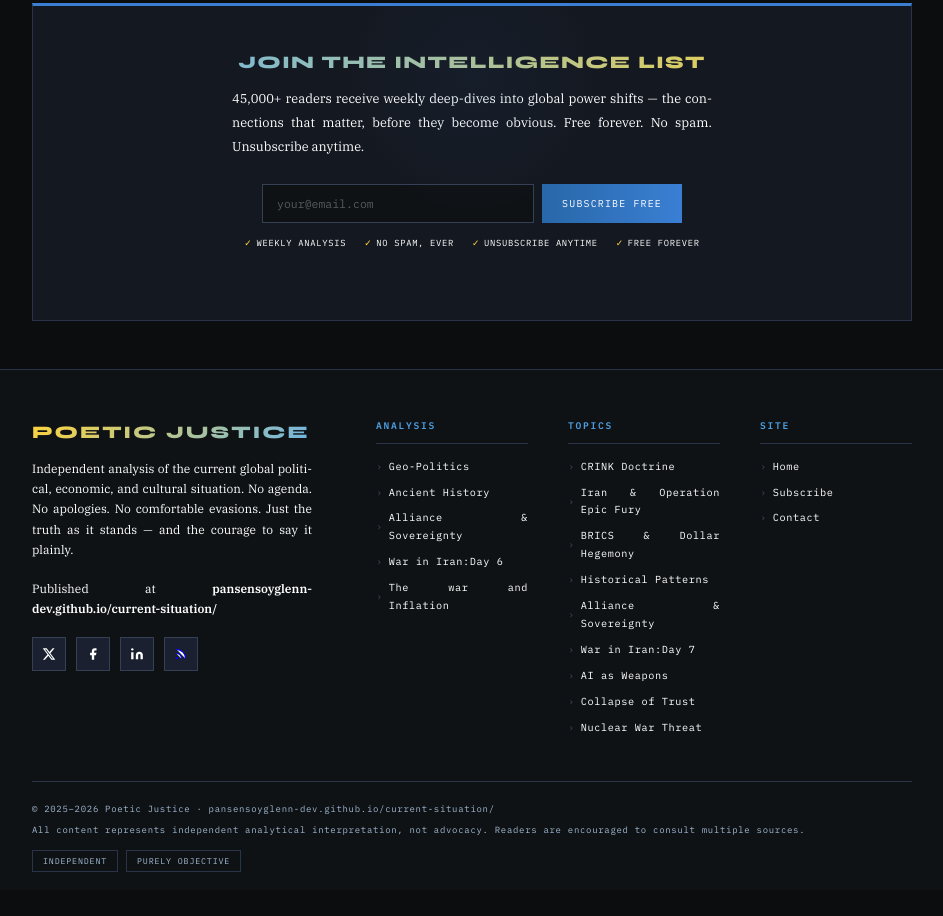
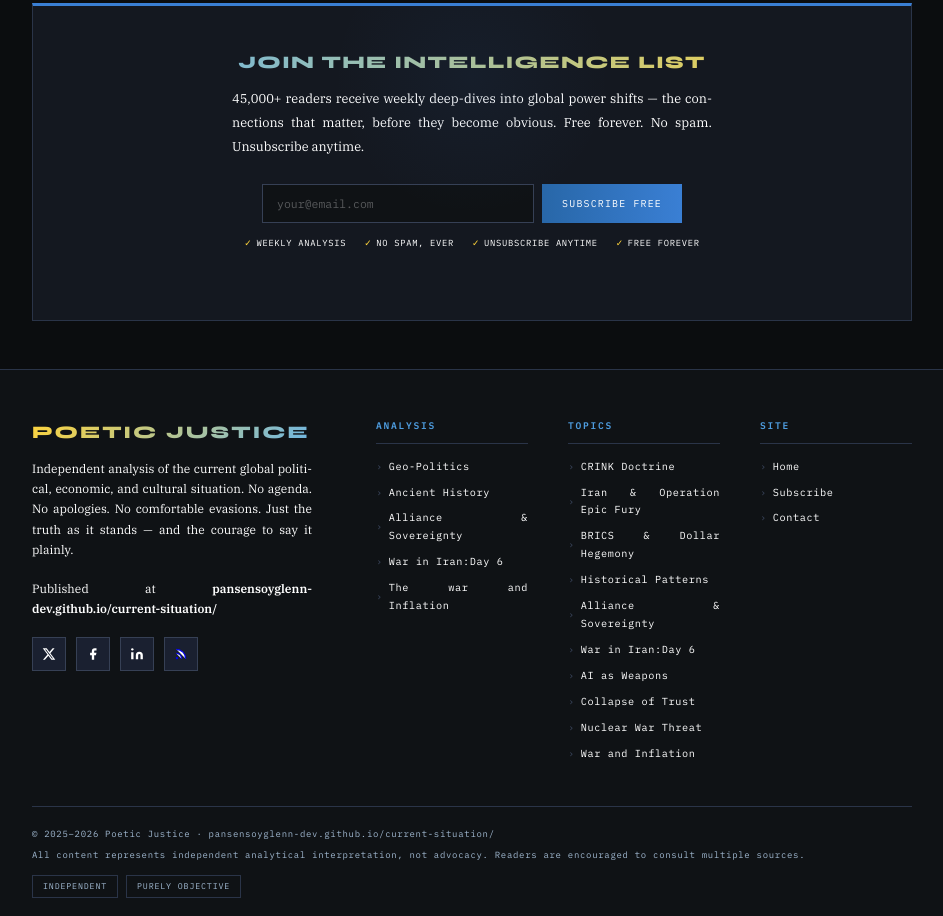
Before and after one commit to pansensoyglenn-dev/current-situation, a plain HTML site: page index.html in a window 1280 px wide. Shown: the part 6918-7834 px from the top of the page, without its empty margins (168-1111 px from the left). Before the commit the page ends 7808 px from the top, so only its background shows below. Drawn offline with Linux system fonts and the light colour scheme.

Commit message:
Update index.html

```diff
--- a/index.html
+++ b/index.html
@@ -1126,7 +1126,7 @@ Iranian response: Iran has launched missile and drone attacks on U.S. military f
           <li><a href="ancient-history.html">Ancient History</a></li>
           <li><a href="sovereignty.html">Alliance & Sovereignty</a></li>
           <li><a href="current-war.html">War in Iran:Day 6</a></li>
-          <li><a href="war-in-ira .html">The war and Inflation</a></li>
+          <li><a href="war-in-iran.html">The war and Inflation</a></li>
         </ul>
       </div>
       <div class="footer-col">
@@ -1137,10 +1137,11 @@ Iranian response: Iran has launched missile and drone attacks on U.S. military f
           <li><a href="dollar.html">BRICS & Dollar Hegemony</a></li>
           <li><a href="ancient-history.html">Historical Patterns</a></li>
           <li><a href="sovereignty.html">Alliance & Sovereignty</a></li>
-          <li><a href="current-war.html">War in Iran:Day 7</a></li>
-           <li><a href="ai-as-weapons.html">AI as Weapons</a></li>
-           <li><a href="collapse.html">Collapse of Trust</a></li>
-           <li><a href="nuclear.html">Nuclear War Threat</a></li>
+          <li><a href="current-war.html">War in Iran:Day 6</a></li>
+          <li><a href="ai-as-weapons.html">AI as Weapons</a></li>
+          <li><a href="collapse.html">Collapse of Trust</a></li>
+          <li><a href="nuclear.html">Nuclear War Threat</a></li>
+          <li><a href="war-in-iran.html">War and Inflation</a></li>
         </ul>
       </div>
       <div class="footer-col">
```
